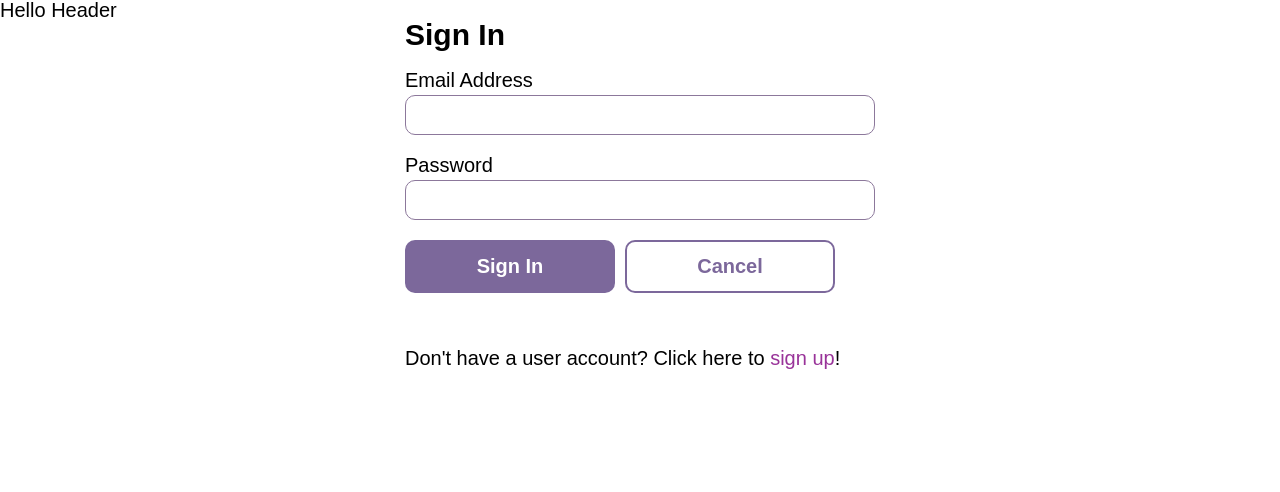
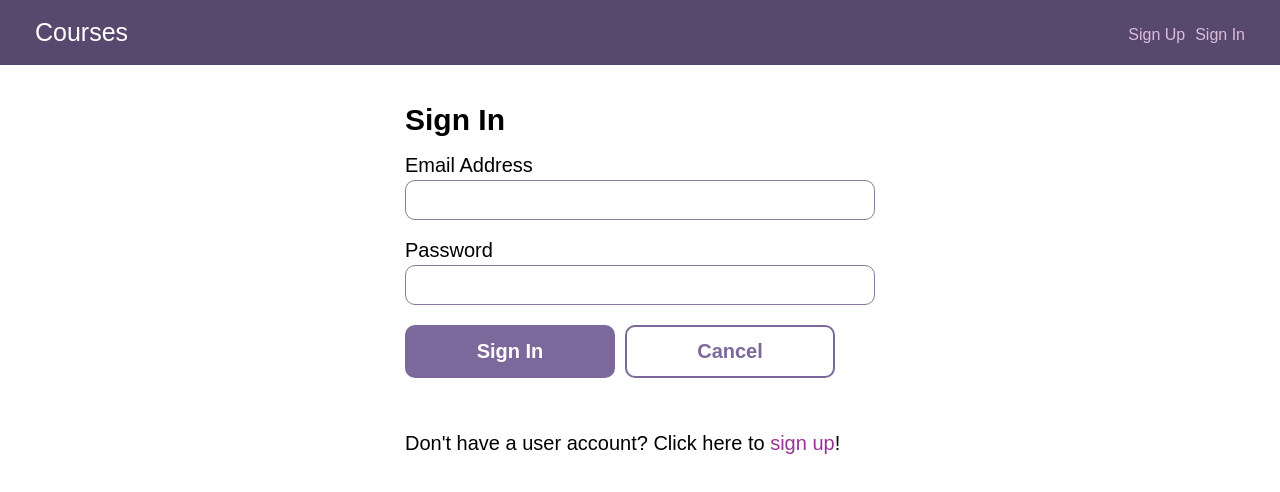
Before and after one commit to MarkoBezic/fsjs-full-stack-app-react-and-rest-api, a React (Create React App) app in the folder client/: page /signin in a window 1280 px wide. Shown: the top 492 px of the page. Built offline with nearby package versions, Linux system fonts and the light colour scheme.

Commit message:
updated Header and UserSignOut component

```diff
--- a/client/src/components/Header.js
+++ b/client/src/components/Header.js
@@ -1,7 +1,25 @@
 import React from "react";
 
 const Header = () => {
-  return <div>Hello Header</div>;
+  return (
+    <header>
+      <div className="wrap header--flex">
+        <h1 className="header--logo">
+          <a href="index.html">Courses</a>
+        </h1>
+        <nav>
+          <ul className="header--signedout">
+            <li>
+              <a href="sign-up.html">Sign Up</a>
+            </li>
+            <li>
+              <a href="sign-in.html">Sign In</a>
+            </li>
+          </ul>
+        </nav>
+      </div>
+    </header>
+  );
 };
 
 export default Header;
--- a/client/src/components/UserSignOut.js
+++ b/client/src/components/UserSignOut.js
@@ -1,7 +1,7 @@
 import React from "react";
 
-const UserSignOut = () => {
-  return <div>Hello UserSignOut</div>;
+const UserSignOut = (props) => {
+  return props.history.push("/");
 };
 
 export default UserSignOut;
```
